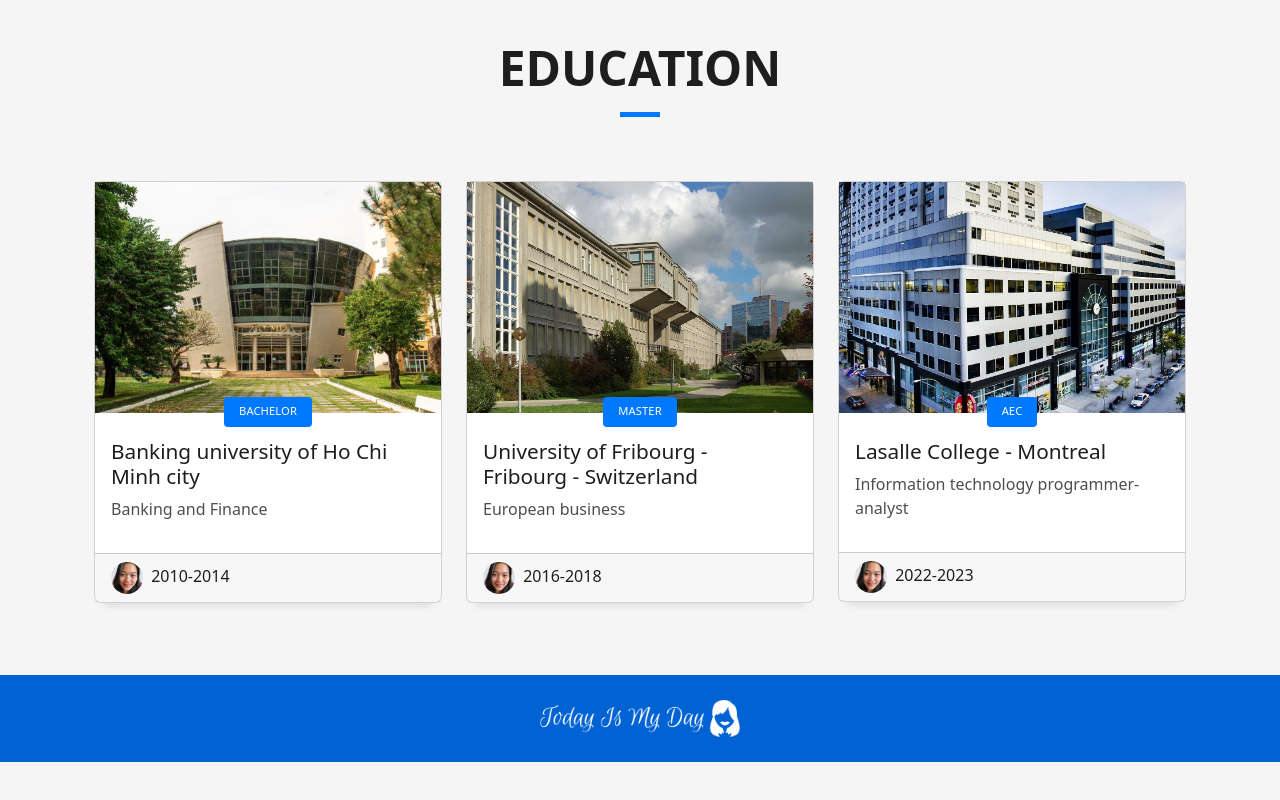
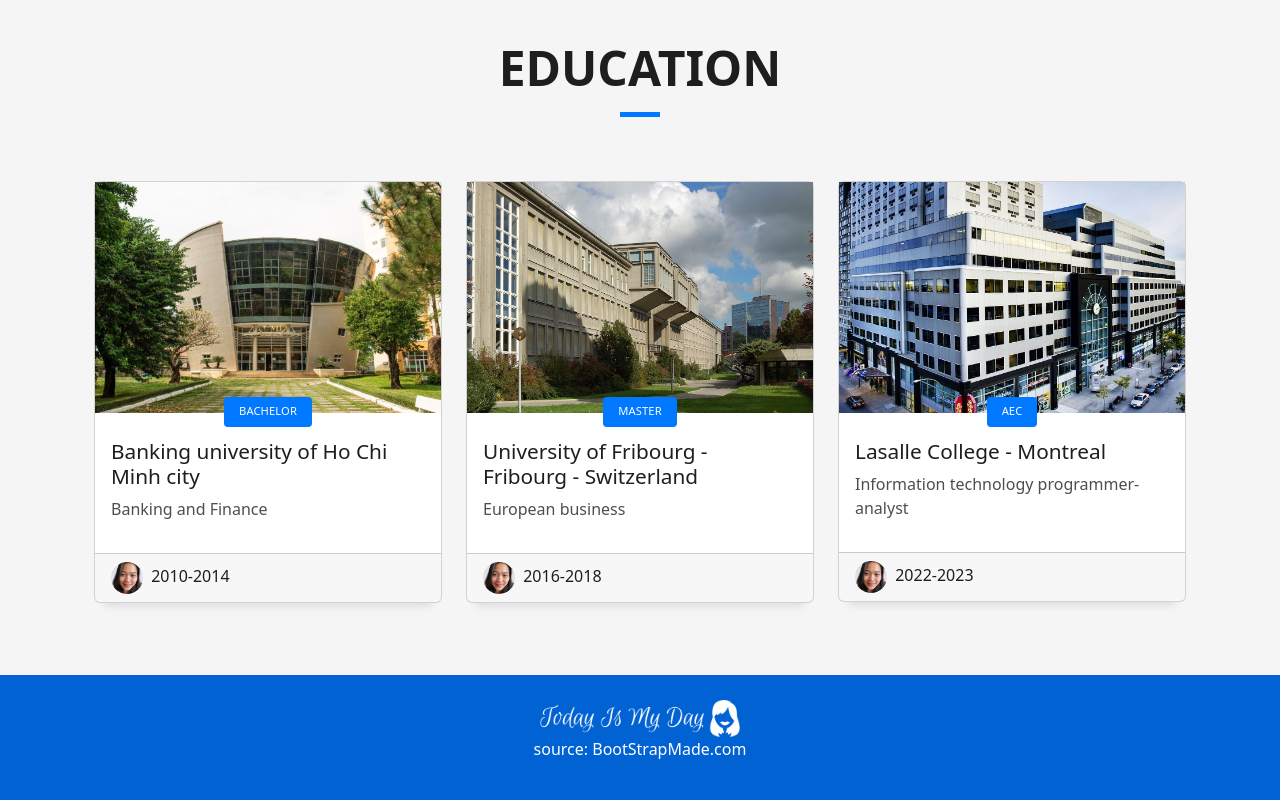
Before and after one commit to Hau519/porfolio.github.io, a plain HTML site: page index.html in a window 1280 px wide. Shown: the part 3629-4429 px from the top of the page. Before the commit the page ends 4391 px from the top, so only its background shows below. Drawn offline with Linux system fonts and the light colour scheme.

Commit message:
Update index.html

```diff
--- a/index.html
+++ b/index.html
@@ -481,6 +481,7 @@
 		<div class="lci">
 			<img src="assets/img/footer19.png" id="logo" width="200px">
 		</div>
+		<p>source: BootStrapMade.com</p>
           <div class="copyright-box">
 
 
```
